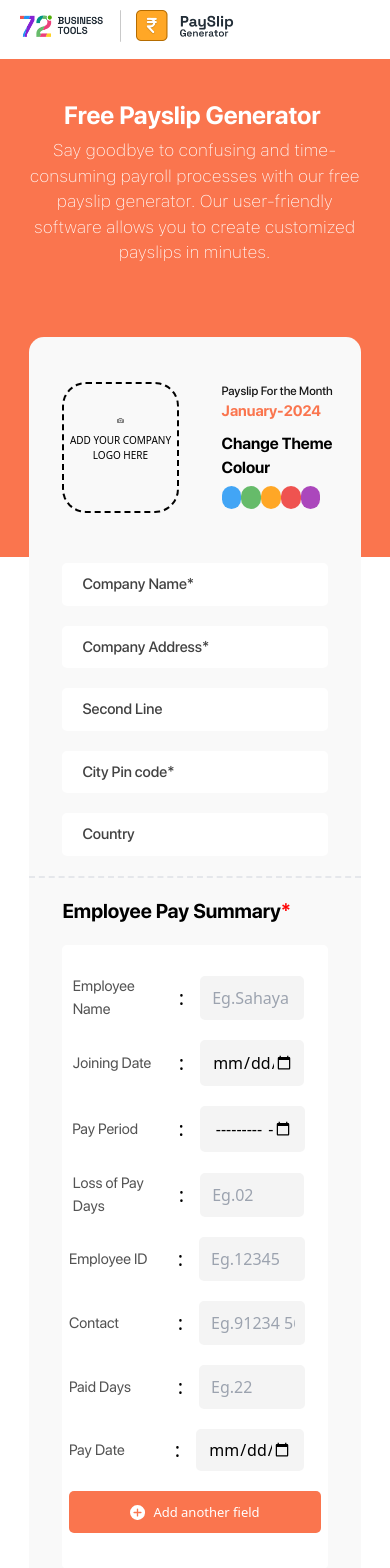
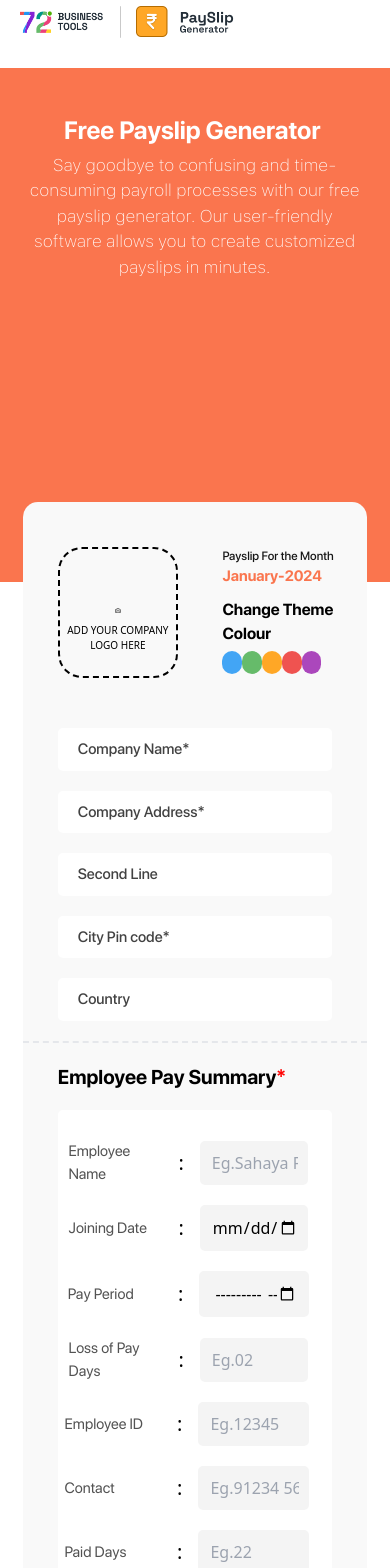
Before and after one commit to abstalento/72_business_tools, a Next.js app: page /payslip in a window 390 px wide. Shown: the top 1568 px of the page. Built offline with nearby package versions, Linux system fonts and the light colour scheme; what @react-pdf/renderer would draw is missing.

Commit message:
bugfix_payslip

```diff
--- a/components/payslip/header/Payslipheader.js
+++ b/components/payslip/header/Payslipheader.js
@@ -13,8 +13,8 @@ const PayslipHeader = ({ colourChangingHeader }) => {
 
 
     return (
-        <div className="bg-[#FA754E] relative h-[66vh]  sm:h-[88vh] lg:h-[80vh] md:h-[68vh] w-full" style={{ backgroundColor: colourChangingHeader }}>
-            <div className="bg-[#ffffff] md:pl-[85px] sm:pl-[85%] pt-1 h-[7vh] w-full">
+        <div className="bg-[#FA754E] relative h-[69vh] sm:h-[90vh] lg:h-[82vh] md:h-[68vh] w-full" style={{ backgroundColor: colourChangingHeader }}>
+            <div className="bg-[#ffffff] md:pl-[85px] sm:pl-[85%] pt-1 lg:h-[7vh] h-[8vh] w-full">
                 <BtoolsHeader Src="/images/payslipImg.png" Height="35" Width="98" />
             </div>
             <div className="h-[51%] sm:h-[50vh] md:h-[43vh] w-full flex flex-row justify-around sm:justify-center md::justify-center items-center sm:items-center  md:items-center">
--- a/components/payslip/payslipcontent/Content.js
+++ b/components/payslip/payslipcontent/Content.js
@@ -1,10 +1,10 @@
-import { useRef, useState } from "react";
+import { useRef } from "react";
 import PayslipFooter from "../footer/payslipfooter";
 import Image from "next/image";
 import CurrencyPopUp from "../../../pages/billHive/currency-popup/CurrencyPopUp";
 import { PDFViewer } from "@react-pdf/renderer";
 import PdfContent from "../pdfcontentpayslip/Pdfcontentpayslip";
-import { useEffect } from "react";
+import React, { useState, useEffect } from 'react';
 
 const Payslip = (props) => {
   const [pdfPayslipData, setPdfPaySlipData] = useState([]);
@@ -149,23 +149,56 @@ const Payslip = (props) => {
     // console.log(u[0],month[i],'date');
   };
   // Functions
+
+  // const paySlipData = (event) => {
+  //   const { name, value } = event.target;
+
+
+
+  //   // const value = event.target
+  //   // const val1 = value.replace(/[^\w\s]/gi, "");
+  //   // const val2 = val1.replace(/[^\S*@$]/gi, "");
+  //   setPayListDatas({ ...payListDatas, [name]: value });
+  //   // setPayListDatas({ ...payListDatas, [name]: name === "employeeName" || name === "companyName" ? val2 : name === "lossOfPay" || name === "paidDays" ? value.replace(/[^0-9.]/g, "").replace(/(\..*?)\..*/g, "$1") : value });
+
+  //   if (name == "payPeriod") {
+  //     handleConver(value);
+  //   }
+  // };
+  // const onAddAdditionalField = () => {
+  //   setPaySummaryAdditionalList((prevState) =>
+  //     prevState.concat({ title: "", value: "" })
+  //   );
+  // };
+
   const paySlipData = (event) => {
     const { name, value } = event.target;
-    // const value = event.target
-    // const val1 = value.replace(/[^\w\s]/gi, "");
-    // const val2 = val1.replace(/[^\S*@$]/gi, "");
-    setPayListDatas({ ...payListDatas, [name]: value });
-    // setPayListDatas({ ...payListDatas, [name]: name === "employeeName" || name === "companyName" ? val2 : name === "lossOfPay" || name === "paidDays" ? value.replace(/[^0-9.]/g, "").replace(/(\..*?)\..*/g, "$1") : value });
-
-    if (name == "payPeriod") {
+
+    let sanitizedValue;
+
+    if (name === "employeeName" || name === "companyName") {
+      sanitizedValue = value.replace(/[^A-Za-z]/g, "");
+    }
+    else if (name === "contact" || name === "cityPin") {
+      sanitizedValue = value.replace(/[^0-9]/g, "");
+    }
+     else {
+      sanitizedValue = value;
+    }
+
+    setPayListDatas({ ...payListDatas, [name]: sanitizedValue });
+
+    if (name === "payPeriod") {
       handleConver(value);
     }
   };
+
   const onAddAdditionalField = () => {
     setPaySummaryAdditionalList((prevState) =>
       prevState.concat({ title: "", value: "" })
     );
   };
+
 
   const handleEmployeePay = (event, index) => {
     const { value, name } = event.target;
@@ -376,6 +409,10 @@ const Payslip = (props) => {
       ImageUploaded: false,
     };
   };
+
+
+
+
   return (
     <>
       {isCurrency ? (
@@ -388,11 +425,11 @@ const Payslip = (props) => {
       {/*Parent overall Div */}
       <div
         onClick={overAllClick}
-        className="flex relative top-[-220px] h-full flex-col
-        justify-center rounded-[15px] pt-[45px] scroll-smooth w-[85%] bg-[#F9F9F9]"
+        className="flex relative top-[-5rem] md:top-[-2rem] lg:top-[-130px] h-full flex-col
+        justify-center rounded-[15px] pt-[45px] scroll-smooth lg:w-[85%] w-[88%] bg-[#F9F9F9]"
       >
         {/* Image and date display prnt div */}
-        <div className="w-full flex justify-center">
+        <div className="w-full flex justify-center md:pb-[4rem]">
           <div className="flex w-[80%] sm:flex-row md:flex-row sm:w-[80%] md:w-[80%] sm:h-[30vh] md:h-[30vh] items-start justify-between">
             <div className="sm:w-[55%] md:w-[55%] w-[60%] flex flex-row items-center">
               <div className="md:w-[40%] md:h-[220px] w-[73%] h-[131px] sm:w-[73%] sm:h-[131px]  text-[12px] rounded-[1.5rem] flex flex-col border-[2px] border-dashed justify-center border-black hover:cursor-pointer">
@@ -429,7 +466,7 @@ const Payslip = (props) => {
                           <br />
 
                           <p className="text-[#FF1D1D] text-[13px]">
-                            {messageToDisplay.imageOption}
+                            {/* {messageToDisplay.imageOption} */}
                           </p>
                         </span>
                       ) : null
@@ -443,14 +480,14 @@ const Payslip = (props) => {
                     // variant="text"
                     onChange={imageFileHandler}
                   >
-                    <span className="w-[100%] h-[35px] md:h-[45px]  top-[75px] relative flex flex-col justify-center items-center cursor-pointer">
+                    <span className="w-[100%] h-[35px] md:h-[45px]  top-[100px] lg:top-[70px] relative flex flex-col justify-center items-center cursor-pointer">
                       <Image
                         width="18%"
                         height="18px"
                         className=" h-[18px] cursor-pointer"
                         src="/icons/photo-camera.svg"
                       />
-                      <label className="text-center relative top-[10px] text-[10px] ">
+                      <label className="text-center relative top-[10px] text-[10px]">
                         ADD YOUR COMPANY LOGO HERE
                       </label>
                     </span>
@@ -480,10 +517,10 @@ const Payslip = (props) => {
                     {
                       showErrMSg?(
                         <span>
-                          <br />
-                          <br />
-
-                          <p className="text-[#FF1D1D] text-[13px]">
+                          {/* <br /> */}
+                          <br className="sm:hidden" />
+
+                          <p className="text-[#FF1D1D] lg:mt-[2.5rem] mt-[-3rem] text-[13px]">
                             {messageToDisplay.imageOption}
                           </p>
                         </span>
@@ -493,7 +530,7 @@ const Payslip = (props) => {
                 )}
               </div>
               <div className="hidden sm:hidden md:block">
-                <div className="pl-10 flex flex-col h-[13vh] justify-between">
+                <div className="pl-10 md:mb-[2px] flex flex-col h-[13vh] justify-between">
                   <h1 className="font-[sfpro-bold] text-[25px]">Upload Logo</h1>
                   <div className="font-[sfpro-medium]">
                     <h1>240 x 240 pixels @ 72 DPI,</h1>
@@ -688,7 +725,7 @@ const Payslip = (props) => {
           </div>
         </div>
         {/* company details prnt div */}
-        <div className="w-full min-h-[35vh] md:max-h-[38vh] sm:max-h-[60vh] max-h-[60vh] border-dashed border-b-2 flex justify-center ">
+        <div className="w-full min-h-[35vh md:max-h-[38vh] sm:max-h-[60vh] lg:mt-[20px] lg:pb-[260px] md:mt-[20px] md:pb-[260px] max-h-[60vh] border-dashed border-b-2 flex justify-center ">
           {/* company details input prnt div */}
           <div className="flex flex-row w-[80%] mt-[50px] justify-between">
             <div className=" flex sm:flex-col md:flex-row flex-col justify-between w-full sm:w-full">
@@ -703,7 +740,7 @@ const Payslip = (props) => {
                     onChange={paySlipData}
                     placeholder="Company Name*"
                     name="companyName"
-                    className=" outline-none pl-[20px] text-justify bg-[#FFFFFF] placeholder-[#424242] font-[sfpro-medium] sm:text-[18px] md:text-[18px] text-[15px]  sm:w-full md:w-[80%] w-full p-[10px] rounded-[5px] pla"
+                    className=" outline-none pl-[20px] text-justify bg-[#FFFFFF] placeholder-[#424242] font-[sfpro-medium] sm:text-[18px] md:text-[18px] text-[15px]  sm:w-full md:w-[80%] w-full p-[10px] rounded-[5px] "
                   />
                   {!payListDatas.companyName && showMessage ? (
                     <span>
@@ -746,7 +783,8 @@ const Payslip = (props) => {
               {/* company details second set div right */}
               <div className="flex flex-col w-full justify-end md:justify-start  md:mt-[67px]">
                 <input
-                  type="number"
+                  type="text"
+                  maxLength={6}
                   value={payListDatas.cityPin}
                   id="citypin"
                   onChange={paySlipData}
@@ -770,7 +808,7 @@ const Payslip = (props) => {
                   onChange={paySlipData}
                   name="country"
                   placeholder="Country"
-                  className=" outline-none pl-[20px] placeholder-[#424242] mt-5 bg-[#FFFFFF] font-[sfpro-medium] mb-5 sm:text-[18px] md:text-[18px] text-[15px] sm:w-full md:w-[80%] w-full p-[10px] rounded-[5px]"
+                  className=" outline-none pl-[20px] placeholder-[#424242] mt-5 bg-[#FFFFFF] font-[sfpro-medium] mb-5 sm:text-[18px] md:text-[18px] text-[15px] sm:w-full  md:w-[80%] w-full p-[10px] rounded-[5px]"
                 />
               </div>
             </div>
@@ -778,7 +816,7 @@ const Payslip = (props) => {
         </div>
         {/* company details end div */}
         {/* employe details parent overall div */}
-        <div className="w-full h-50vh] border-dashed border-b-2 flex justify-center flex-col items-center">
+        <div className="w-full h-50vh border-dashed lg:pt-12px sm:pt-100px border-b-2 flex justify-center flex-col items-center">
           {/* employe details heading div */}
           <div className=" flex justify-start items-center sm:text-[25px] md:text-[25px] text-[20px]  font-[sfpro-bold] w-[80%] ">
             <h1 className="flex flex-row sm:h-[10vh] md:h-[10vh] h-[8vh] justify-around items-center">
@@ -947,11 +985,12 @@ const Payslip = (props) => {
                     <p className="text-[20px]">:</p>
                     <div className="w-[85%] pl-4">
                       <input
+
                         placeholder="Eg.91234 56789"
-                        maxLength={20}
+                        maxLength={10}
                         value={payListDatas.contact}
                         onChange={paySlipData}
-                        type="number"
+                        type="tel"
                         className=" outline-none bg-[#2E2E2E0D] p-[10px] sm:w-[107%] md:w-[92%] w-[100%] pl-3 rounded-[5px]"
                         name="contact"
                         id="EmployeeContact"
--- a/container/72BTheader/BToolsHeader.js
+++ b/container/72BTheader/BToolsHeader.js
@@ -7,14 +7,13 @@ const BtoolsHeader = ({Src, Height, Width, headerContainerStyles = {}}) => {
         router.push("/")
     }
     return (
-        <header style={{ ...headerContainerStyles }} className="pl-5 p-1 flex items-center">
+        <header style={{ ...headerContainerStyles }} className="pl-5 flex items-center">
             <BtImage src="/images/72BTImage.png" height="35" width="84" alt="btLogo" style="cursor-pointer" onClick={homeRoute}/>
             <div className="m-[0_10px] flex items-center">
                 <BtImage src="/icons/lineIcon.svg" height="32" width="12" alt="btLineLogo"/>
             </div>
             {/* <BtImage src="/icons/lineIcon.svg" height="34" width="14" alt="btLineLogo"/>  */}
             <BtImage src={Src} height={Height} width={Width} alt="appLogo"/>
-
         </header>
     )
 }
```
Also changed, not shown: 1 other file (tests, documents, lock files or other folders).
